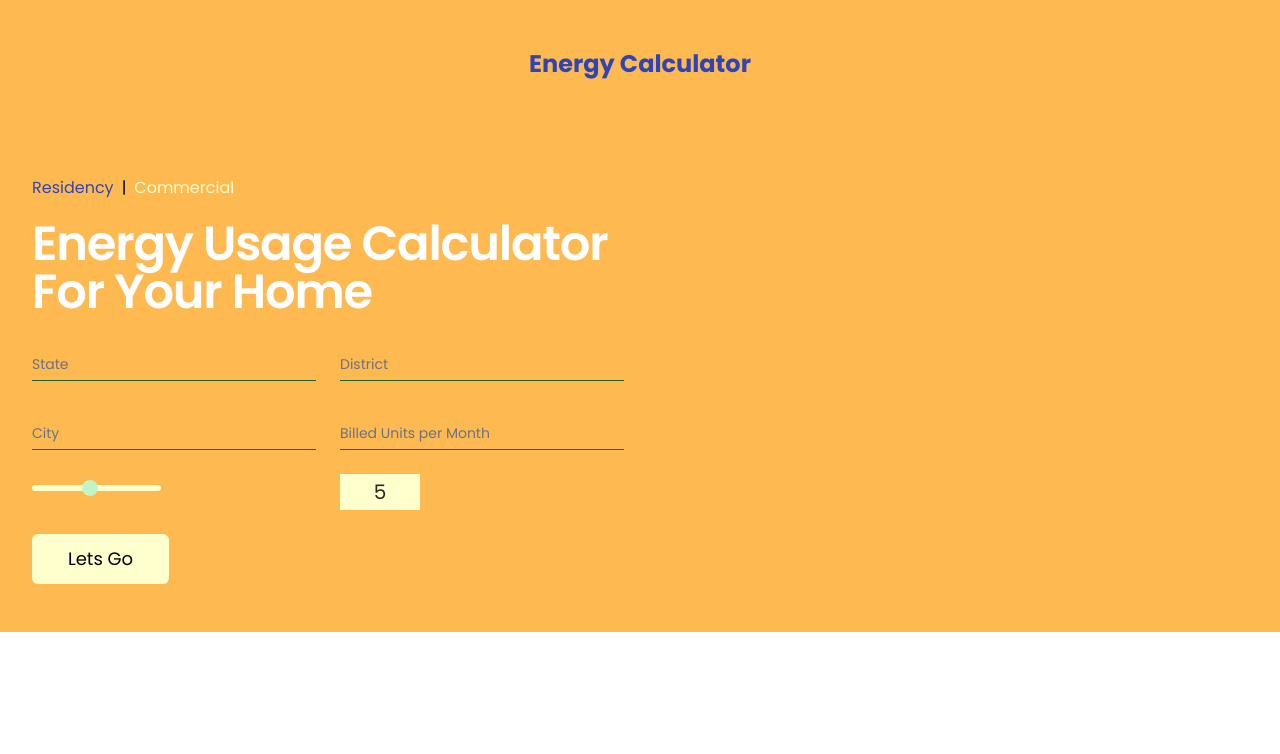
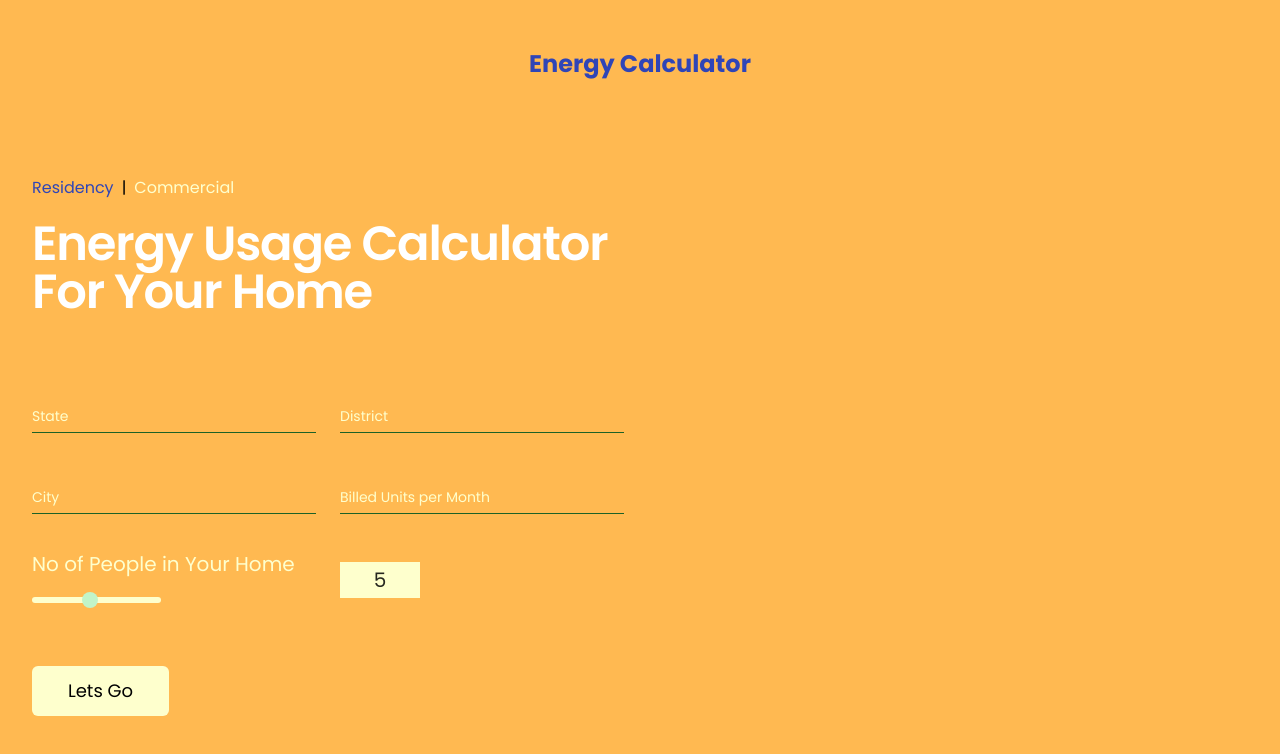
Before and after one commit to Raiyan109/vedic-energie-new, a React (Vite) app: page /calcStep1 in a window 1280 px wide. Shown: the top 754 px of the page. Built offline with nearby package versions, Linux system fonts and the light colour scheme.

Commit message:
placeholder color

```diff
--- a/src/components/Calculation.jsx
+++ b/src/components/Calculation.jsx
@@ -24,60 +24,62 @@ const Calculation = ({ ref }) => {
                             </span>
                             <h3 className="lg:text-5xl md:text-4xl font-semibold tracking-tight text-3xl text-white py-5">Energy Usage Calculator For Your Home</h3>
 
-                            <div className='grid lg:grid-cols-2 grid-cols-1 lg:gap-6 gap-7'>
+                            <div className='grid lg:grid-cols-2 grid-cols-1 lg:gap-6 gap-7 py-10'>
                                 <label
                                     for="State"
-                                    className="relative block overflow-hidden border-b border-green pt-3 focus-within:border-blue"
+                                    className="relative block overflow-hidden border-b border-green pt-6 focus-within:border-blue"
                                 >
                                     <input
                                         style={{ background: 'transparent' }}
                                         type="dropdown"
                                         id="State"
                                         placeholder="State"
-                                        className="peer h-8 w-full border-none p-0 placeholder-transparent focus:border-transparent focus:outline-none focus:ring-0 sm:text-sm"
+                                        className="peer h-8 w-full border-none p-0 placeholder-lightYellow focus:border-transparent focus:outline-none focus:ring-0 sm:text-sm"
                                     />
                                 </label>
                                 <label
                                     for="District"
-                                    className="relative block overflow-hidden border-b border-green pt-3 focus-within:border-blue"
+                                    className="relative block overflow-hidden border-b border-green pt-6 focus-within:border-blue"
                                 >
                                     <input
                                         style={{ background: 'transparent' }}
                                         type="dropdown"
                                         id="District"
                                         placeholder="District"
-                                        className="peer h-8 w-full border-none p-0 placeholder-transparent focus:border-transparent focus:outline-none focus:ring-0 sm:text-sm"
+                                        className="peer h-8 w-full border-none p-0 placeholder-lightYellow focus:border-transparent focus:outline-none focus:ring-0 sm:text-sm"
                                     />
                                 </label>
                                 <label
                                     for="City"
-                                    className="relative block overflow-hidden border-b border-green pt-3 focus-within:border-blue"
+                                    className="relative block overflow-hidden border-b border-green pt-6 focus-within:border-blue"
                                 >
                                     <input
                                         style={{ background: 'transparent' }}
                                         type="dropdown"
                                         id="City"
                                         placeholder="City"
-                                        className="peer h-8 w-full border-none p-0 placeholder-transparent focus:border-transparent focus:outline-none focus:ring-0 sm:text-sm"
+                                        className="peer h-8 w-full border-none p-0 placeholder-lightYellow focus:border-transparent focus:outline-none focus:ring-0 sm:text-sm"
                                     />
                                 </label>
                                 <label
                                     for="BilledUnitsPerMonth"
-                                    className="relative block overflow-hidden border-b border-green pt-3 focus-within:border-blue"
+                                    className="relative block overflow-hidden border-b border-green pt-6 focus-within:border-blue"
                                 >
                                     <input
                                         style={{ background: 'transparent' }}
                                         type="dropdown"
                                         id="BilledUnitsPerMonth"
                                         placeholder="Billed Units per Month"
-                                        className="peer h-8 w-full border-none p-0 placeholder-transparent focus:border-transparent focus:outline-none focus:ring-0 sm:text-sm"
+                                        className="peer h-8 w-full border-none p-0 placeholder-lightYellow focus:border-transparent focus:outline-none focus:ring-0 sm:text-sm"
                                     />
                                 </label>
 
                                 {/* Slider range */}
                                 <RangeSlider value={value} handleRange={handleRange} />
 
-                                <div className='w-20 h-9 bg-lightYellow flex justify-center items-center text-xl text-rgbaHeader'>{value}</div>
+                                <div className='pt-6'>
+                                    <div className='w-20 h-9 bg-lightYellow flex justify-center items-center text-xl text-rgbaHeader'>{value}</div>
+                                </div>
                                 <LetsGoButton />
                             </div>
                         </div>
--- a/src/components/LetsGoButton.jsx
+++ b/src/components/LetsGoButton.jsx
@@ -2,7 +2,7 @@ import React from 'react';
 
 const LetsGoButton = () => {
     return (
-        <div>
+        <div className='pt-6'>
             <button className='w-[137px] h-[50px] bg-lightYellow rounded-md lg:text-[18px] md:text-sm sm:text-[18px] hover:bg-yellow hover:transition-all'>Lets Go</button>
         </div>
     );
--- a/src/components/RangeSlider.jsx
+++ b/src/components/RangeSlider.jsx
@@ -3,8 +3,9 @@ import styled from 'styled-components';
 
 const RangeSlider = ({ value, handleRange }) => {
     return (
-        <div>
-            <fieldset className="flex flex-nowrap items-center max-w-xs space-x-2">
+        <div className='pt-3'>
+            <span className='text-lightYellow text-xl'>No of People in Your Home</span>
+            <fieldset className="flex flex-nowrap items-center max-w-xs space-x-2 py-2">
                 <label for="No of people in your home">
                     <Slider id="slider" type="range"
                         min='1'
```
